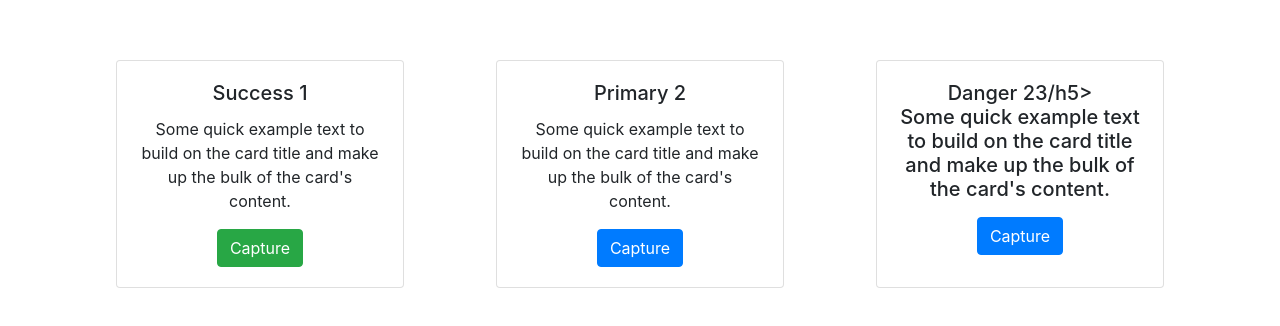
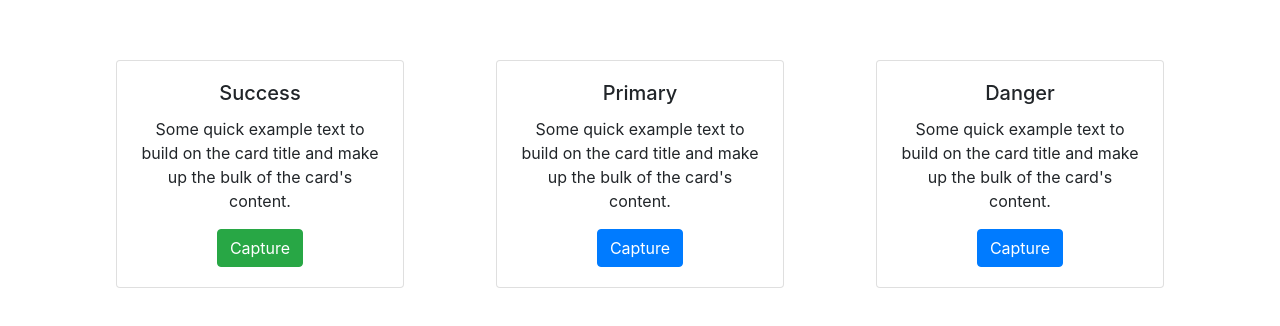
Before and after one commit to TanveerHussain/FeedbackPlugin, a plain HTML site: page index.html in a window 1280 px wide. Shown: the part 226-552 px from the top of the page. Drawn offline with nearby package versions, Linux system fonts and the light colour scheme.

Commit message:
fix the html issue

```diff
--- a/index.html
+++ b/index.html
@@ -22,7 +22,7 @@
                 <div class="card" style="width: 18rem; margin: 0 auto;">
 
                     <div class="card-body">
-                      <h5 class="card-title">Success 1</h5>
+                      <h5 class="card-title">Success</h5>
                       <p class="card-text">Some quick example text to build on the card title and make up the bulk of the card's content.</p>
                       <a href="javascript:;" class="btn btn-success">Capture</a>
                     </div>
@@ -34,7 +34,7 @@
                 <div class="card" style="width: 18rem; margin: 0 auto;">
 
                     <div class="card-body">
-                      <h5 class="card-title">Primary 2</h5>
+                      <h5 class="card-title">Primary</h5>
                       <p class="card-text">Some quick example text to build on the card title and make up the bulk of the card's content.</p>
                       <a href="javascript:;" class="btn btn-primary">Capture</a>
                     </div>
@@ -46,7 +46,7 @@
                 <div class="card" style="width: 18rem; margin: 0 auto;">
 
                     <div class="card-body">
-                      <h5 class="card-title">Danger 23/h5>
+                      <h5 class="card-title">Danger</h5>
                       <p class="card-text">Some quick example text to build on the card title and make up the bulk of the card's content.</p>
                       <a href="javascript:;" class="btn btn-primary" data-toggle="modal" data-target="#exampleModal">Capture</a>
                     </div>
```
